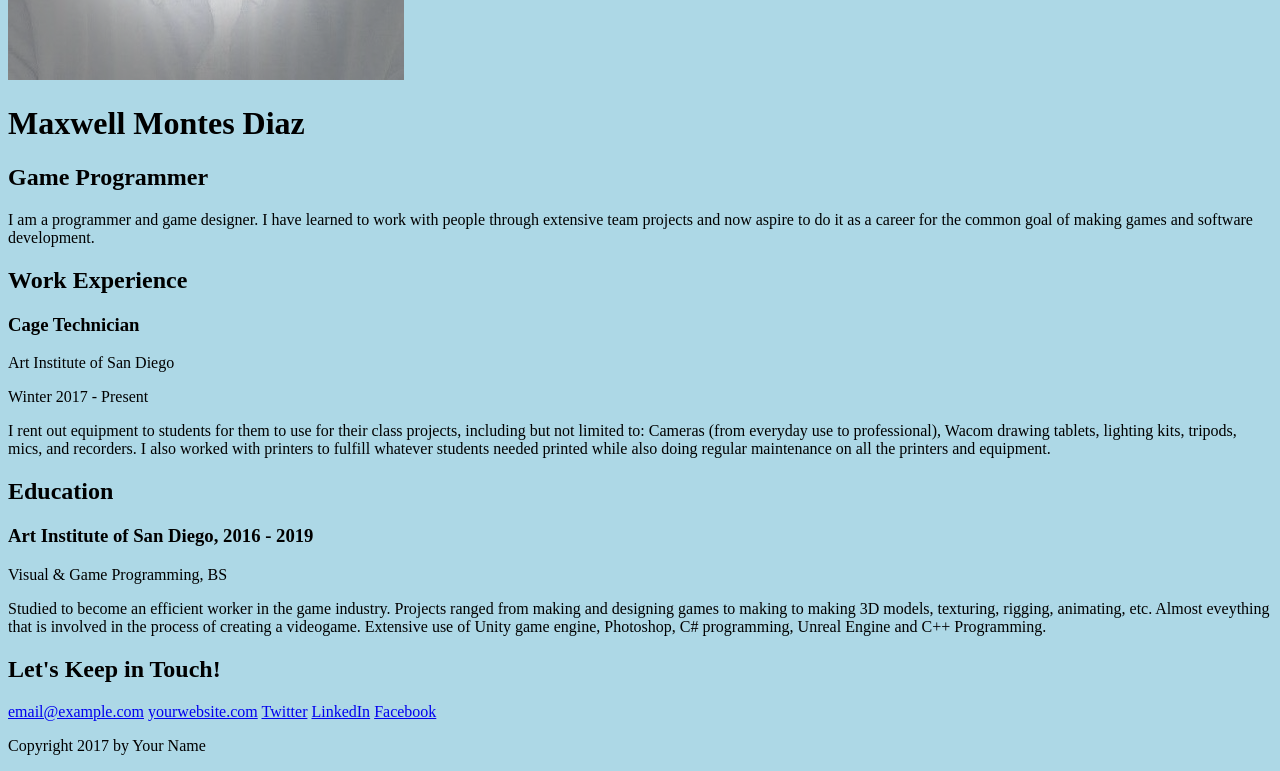
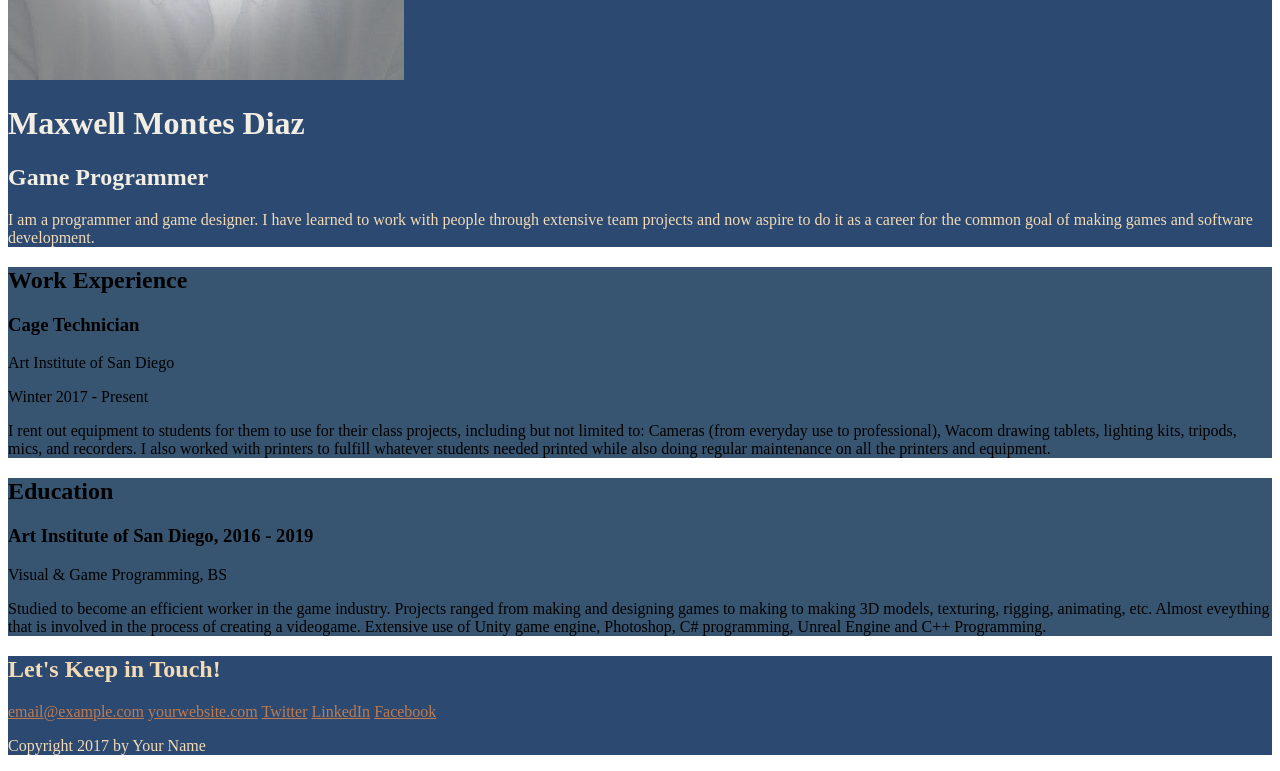
Before and after one commit to Mascaz/CSSProject, a plain HTML site: page index.html in a window 1280 px wide. Shown: the part 378-1149 px from the top of the page. Drawn offline with Linux system fonts and the light colour scheme.

Commit message:
Initial color run and comment blocks to organize CSS code

```diff
--- a/css/styles.css
+++ b/css/styles.css
@@ -1,3 +1,40 @@
+/* Color Palette
+Blue - 2B4971
+Gloom Blue - 375571
+White - F2EEE3
+Cream - F3DBB6
+Bronze - BF7B4F
+-------*/
+
+/* Global styles
+----------------------*/
 body {
-  background: lightblue;
+
 }
+a {
+  color: #BF7B4F;
+}
+a:hover {
+  text-decoration: none;
+}
+
+/*Header and Footer
+----------------------*/
+header, footer {
+  background: #2B4971;
+  color: #F3DBB6;
+}
+header h1, header h2 {
+  color: #F2EEE3;
+}
+/*Work Experience
+----------------------*/
+.work {
+  background: #375571;
+}
+
+/*Education
+----------------------*/
+.education {
+  background: #375571;
+}
--- a/index.html
+++ b/index.html
@@ -19,7 +19,7 @@
 
     <main>
         <!-- // Work Experience -->
-        <section>
+        <section class="work">
             <h2>Work Experience</h2>
 
             <!-- Job Details: copy this whole block to add more jobs -->
@@ -46,7 +46,7 @@
 
 
         <!-- // Education -->
-        <section>
+        <section class="education">
             <h2>Education</h2>
 
             <!-- School details: copy this whole block to add more schools. -->
```
